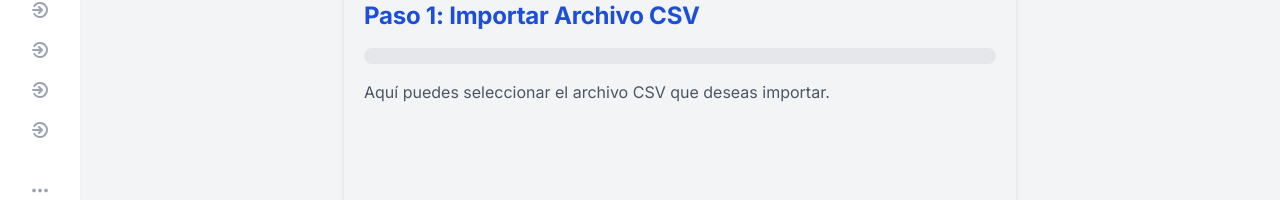
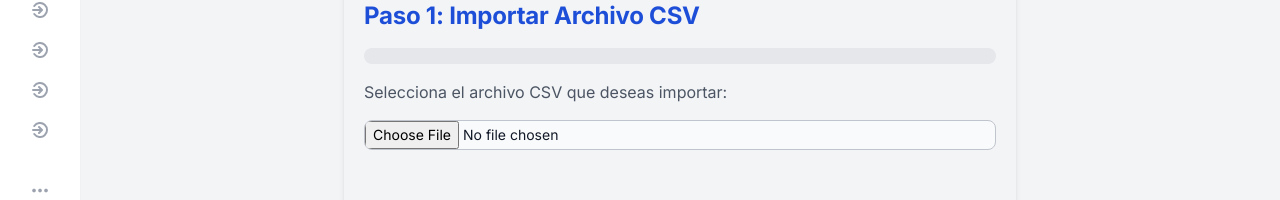
Before and after one commit to blythe91/minerva-frontend, a React (Vite) app: page /csv-import-pe in a window 1280 px wide. Shown: the part 188-388 px from the top of the page. Built offline with nearby package versions, Linux system fonts and the light colour scheme; what @react-pdf/renderer would draw is missing.

Commit message:
feat (CSVImporPE): incorpora el paso 1 de importar participantes

```diff
--- a/src/partials/participantEvent/csvimportpe/CSVImportPE.jsx
+++ b/src/partials/participantEvent/csvimportpe/CSVImportPE.jsx
@@ -1,8 +1,12 @@
 import React, { useState } from 'react';
+import Papa from 'papaparse';
 
 const CSVImportPE = () => {
     const [step, setStep] = useState(1); // Controla la etapa actual
     const [progress, setProgress] = useState(0); // Controla el progreso de la importación
+    const [fileData, setFileData] = useState(null);
+    const [csvError, setCsvError] = useState('');
+    const [columns, setColumns] = useState([]);
 
     const handleNext = () => {
         if (step < 6) {
@@ -37,6 +41,45 @@ const CSVImportPE = () => {
                 return "";
         }
     };
+    // Función del Paso 1: Cargar archivo CSV
+    const handleFileUpload = (e) => {
+        const file = e.target.files[0];
+
+        if (file) {
+            Papa.parse(file, {
+                header: true, // Lee las cabeceras del archivo
+                skipEmptyLines: true, // Ignora líneas vacías
+                complete: function (results) {
+                    const { data, errors } = results;
+
+                    if (errors.length) {
+                        setCsvError('Error procesando el archivo CSV. Verifica su formato.');
+                        console.error(errors);
+                        return;
+                    }
+
+                    // Validar que las columnas esperadas estén presentes
+                    const expectedColumns = ['cedula', 'pri_nom', 'pri_ape', 'email', 'event_id', 'participant_type_id'];
+                    const csvColumns = Object.keys(data[0] || {});
+                    const missingColumns = expectedColumns.filter(col => !csvColumns.includes(col));
+
+                    if (missingColumns.length) {
+                        setCsvError(`Faltan las siguientes columnas en el archivo: ${missingColumns.join(', ')}`);
+                        return;
+                    }
+
+                    // Almacenar datos y columnas
+                    setFileData(data);
+                    setColumns(csvColumns);
+                    setCsvError('');
+                },
+                error: function (err) {
+                    setCsvError('Hubo un error al leer el archivo CSV.');
+                    console.error(err);
+                },
+            });
+        }
+    };
 
     return (
         <div className="max-w-2xl mx-auto p-5 bg-gray-100 rounded-lg min-h-[50vh] shadow-md flex flex-col justify-between">
@@ -52,7 +95,24 @@ const CSVImportPE = () => {
 
                 {/* Aquí podrías agregar el contenido específico de cada paso según el estado */}
                 <div className="mb-5">
-                    {step === 1 && <p>Aquí puedes seleccionar el archivo CSV que deseas importar.</p>}
+                    {step === 1 &&
+                        <div>
+                            <p className="mb-4">Selecciona el archivo CSV que deseas importar:</p>
+                            <input
+                                type="file"
+                                accept=".csv"
+                                onChange={handleFileUpload}
+                                className="block w-full text-sm text-gray-900 bg-gray-50 rounded-lg border border-gray-300 cursor-pointer focus:outline-none"
+                            />
+                            {csvError && <p className="text-red-500 mt-2">{csvError}</p>}
+                            {fileData && (
+                                <div className="mt-4">
+                                    <p className="text-green-500 font-semibold">Archivo cargado exitosamente.</p>
+                                    <p>Columnas detectadas: {columns.join(', ')}</p>
+                                </div>
+                            )}
+                        </div>
+                    }
                     {step === 2 && <p>Aquí puedes conectar las cabeceras del archivo con los campos de la base de datos.</p>}
                     {step === 3 && <p>Aquí puedes iniciar la inserción de registros.</p>}
                     {step === 4 && <p>Aquí puedes seleccionar el evento al que deseas añadir los participantes.</p>}
@@ -71,6 +131,7 @@ const CSVImportPE = () => {
                 <button
                     onClick={handleNext}
                     className={`text-white py-2 px-4 rounded transition-colors duration-300 ${step === 6 ? 'bg-green-500' : 'bg-blue-700 hover:bg-blue-800'}`}
+                    disabled={(step === 1 && !fileData)}
                 >
                     {step === 6 ? 'Finalizar' : 'Siguiente'}
                 </button>
```
